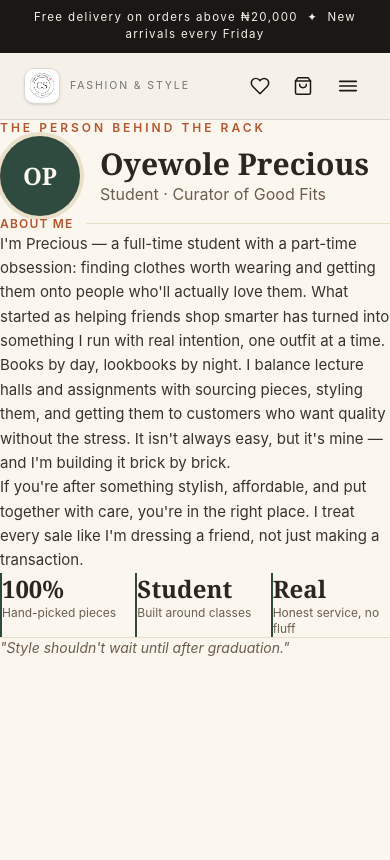
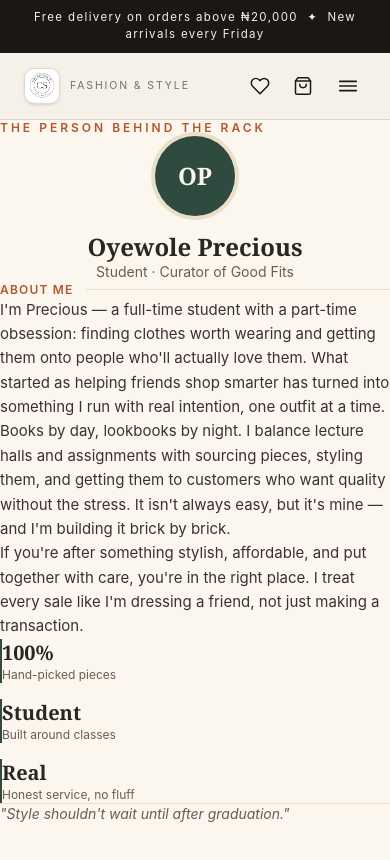
Before and after one commit to mubarak-cod/chicshoppae, a Next.js app: page /about in a window 390 px wide. Shown: the top 860 px of the page. Built offline with nearby package versions, Linux system fonts and the light colour scheme.

Commit message:
updated code

```diff
--- a/app/about/page.jsx
+++ b/app/about/page.jsx
@@ -3,7 +3,7 @@ import React from "react";
 export default function AboutPrecious() {
   return (
     <div className="min-h-screen w-full bg-[#FBF6EE] text-[#2B2620]">
-      <div className="max-w-3xl mx-auto px-6 py-16 sm:py-20">
+      <div className="max-w-3xl mx-auto px-4 sm:px-6 py-10 sm:py-16 md:py-20">
 
         {/* Eyebrow */}
         <p className="text-xs tracking-[0.25em] uppercase text-[#B5562E] font-semibold mb-6">
@@ -11,15 +11,15 @@ export default function AboutPrecious() {
         </p>
 
         {/* Header: initials badge + name */}
-        <div className="flex items-center gap-5 mb-10">
+        <div className="flex flex-col items-center text-center sm:flex-row sm:items-center sm:text-left gap-4 sm:gap-5 mb-10">
           <div className="w-20 h-20 rounded-full bg-[#2F4A3E] flex items-center justify-center shrink-0 ring-4 ring-[#EADFC8]">
             <span className="text-2xl font-bold text-[#FBF6EE] font-serif">OP</span>
           </div>
           <div>
-            <h1 className="text-3xl sm:text-4xl font-serif font-bold leading-tight">
+            <h1 className="text-2xl sm:text-3xl md:text-4xl font-serif font-bold leading-tight break-words">
               Oyewole Precious
             </h1>
-            <p className="text-[#6B5E4C] mt-1">
+            <p className="text-[#6B5E4C] mt-1 text-sm sm:text-base">
               Student · Curator of Good Fits
             </p>
           </div>
@@ -56,17 +56,17 @@ export default function AboutPrecious() {
         </div>
 
         {/* Stat strip */}
-        <div className="grid grid-cols-3 gap-4 mt-12 mb-12">
+        <div className="grid grid-cols-1 sm:grid-cols-3 gap-4 mt-10 mb-10 sm:mt-12 sm:mb-12">
           <div className="border-l-2 border-[#2F4A3E] pl-3">
-            <p className="text-2xl font-serif font-bold">100%</p>
+            <p className="text-xl sm:text-2xl font-serif font-bold">100%</p>
             <p className="text-xs text-[#6B5E4C] mt-1">Hand-picked pieces</p>
           </div>
           <div className="border-l-2 border-[#2F4A3E] pl-3">
-            <p className="text-2xl font-serif font-bold">Student</p>
+            <p className="text-xl sm:text-2xl font-serif font-bold">Student</p>
             <p className="text-xs text-[#6B5E4C] mt-1">Built around classes</p>
           </div>
           <div className="border-l-2 border-[#2F4A3E] pl-3">
-            <p className="text-2xl font-serif font-bold">Real</p>
+            <p className="text-xl sm:text-2xl font-serif font-bold">Real</p>
             <p className="text-xs text-[#6B5E4C] mt-1">Honest service, no fluff</p>
           </div>
         </div>
```
